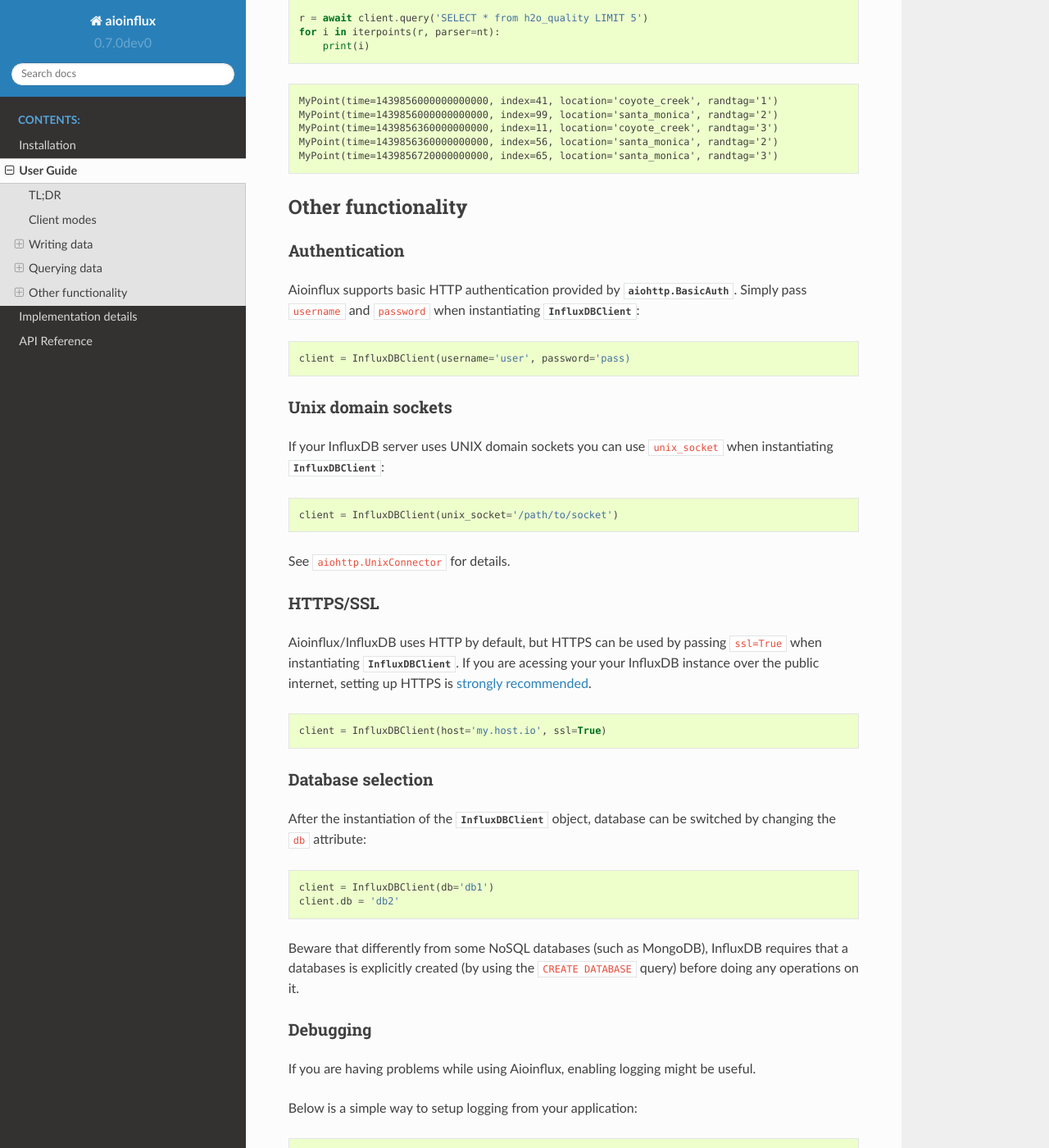
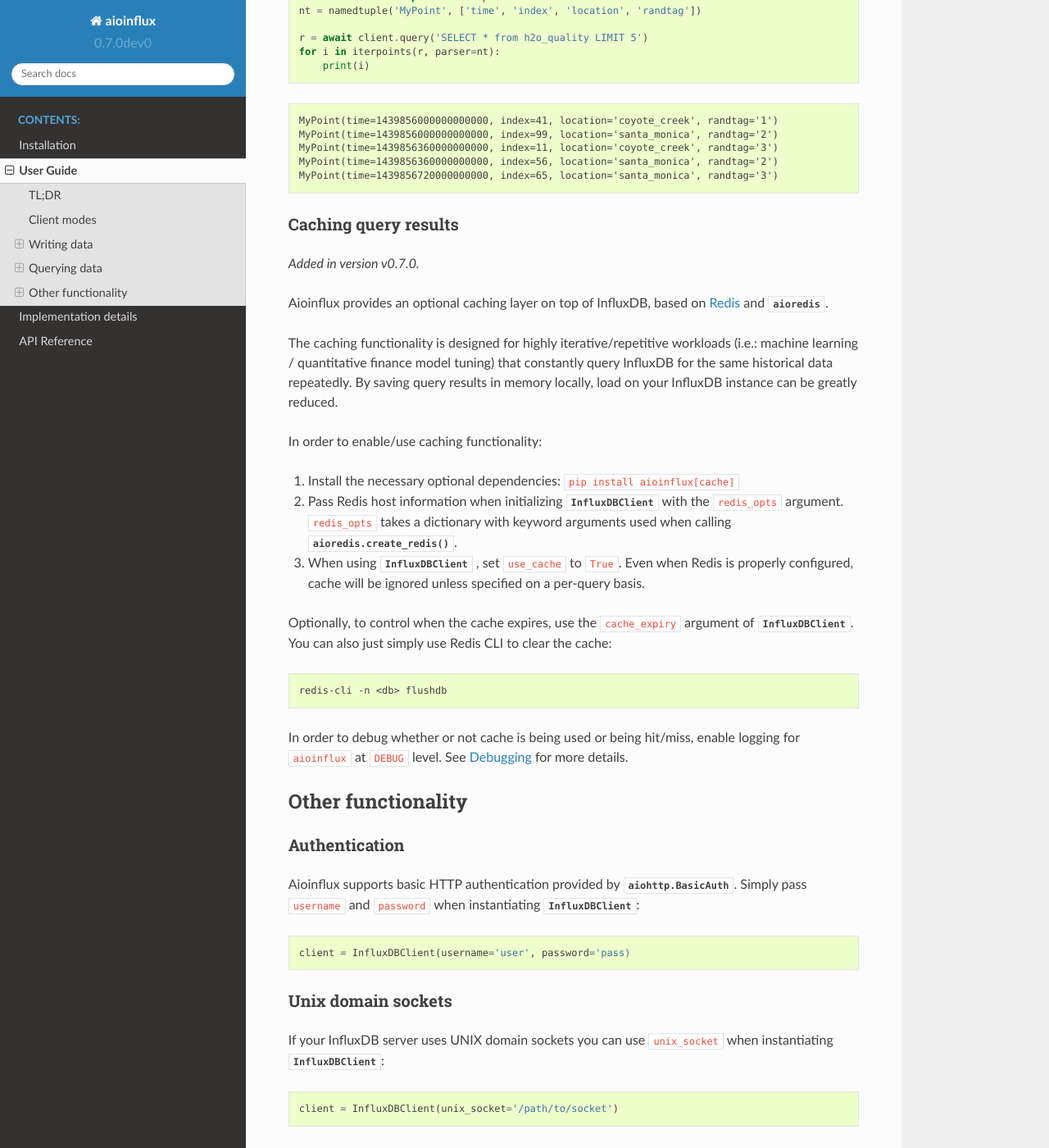
Before and after one commit to gusutabopb/aioinflux, a Sphinx documentation site: the page built from docs/usage.rst, in a window 1280 px wide and 1400 px high, scrolled down 10888 px. Shown: the whole window at 82% size. Built offline with Sphinx 7.4.7 and the Read the Docs theme 2.0.0, drawn with Linux system fonts in a browser that asks for light colours; some of the changed text lies outside the part shown.

Commit message:
Add caching functionality docs

```diff
--- a/docs/conf.py
+++ b/docs/conf.py
@@ -178,4 +178,5 @@ intersphinx_mapping = {
     'python': ('https://docs.python.org/3', None),
     'pandas': ('https://pandas.pydata.org/pandas-docs/stable/', None),
     'aiohttp': ('https://docs.aiohttp.org/en/stable/', None),
+    'aioredis': ('https://aioredis.readthedocs.io/en/stable/', None),
 }
--- a/docs/usage.rst
+++ b/docs/usage.rst
@@ -594,6 +594,41 @@ dictionary containing all or a subset of the following:
     MyPoint(time=1439856720000000000, index=65, location='santa_monica', randtag='3')
 
 
+Caching query results
+^^^^^^^^^^^^^^^^^^^^^
+
+.. versionadded:: v0.7.0
+
+Aioinflux provides an optional caching layer on top of InfluxDB, based on `Redis`_ and :mod:`aioredis`.
+
+The caching functionality is designed for highly iterative/repetitive workloads
+(i.e.: machine learning / quantitative finance model tuning)
+that constantly query InfluxDB for the same historical data repeatedly.
+By saving query results in memory locally, load on your InfluxDB instance can be greatly reduced.
+
+In order to enable/use caching functionality:
+
+1. Install the necessary optional dependencies: ``pip install aioinflux[cache]``
+
+2. Pass Redis host information when initializing :class:`.InfluxDBClient` with the ``redis_opts`` argument.
+   ``redis_opts`` takes a dictionary with keyword arguments used when calling :func:`aioredis.create_redis`.
+
+3. When using :class:`.InfluxDBClient` , set ``use_cache`` to ``True``.
+   Even when Redis is properly configured, cache will be ignored unless specified on a per-query basis.
+
+Optionally,  to control when the cache expires, use the ``cache_expiry`` argument of :class:`.InfluxDBClient`.
+You can also just simply use Redis CLI to clear the cache:
+
+.. code:: bash
+
+    redis-cli -n <db> flushdb
+
+In order to debug whether or not cache is being used or being hit/miss, enable logging for ``aioinflux`` at
+``DEBUG`` level. See :ref:`Debugging` for more details.
+
+
+.. _Redis: https://redis.io/
+
 
 Other functionality
 -------------------
```
Also changed, not shown: 1 other file.
